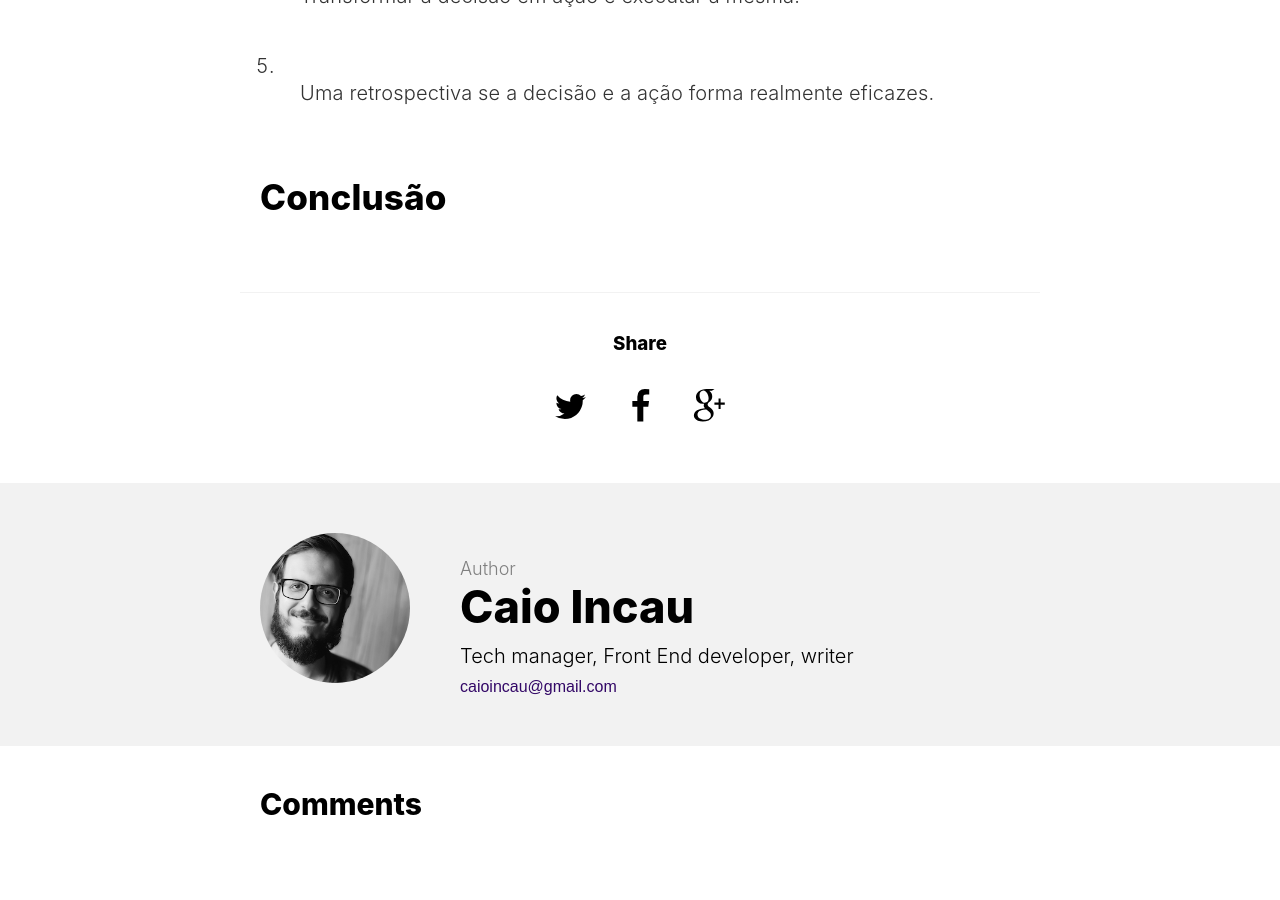
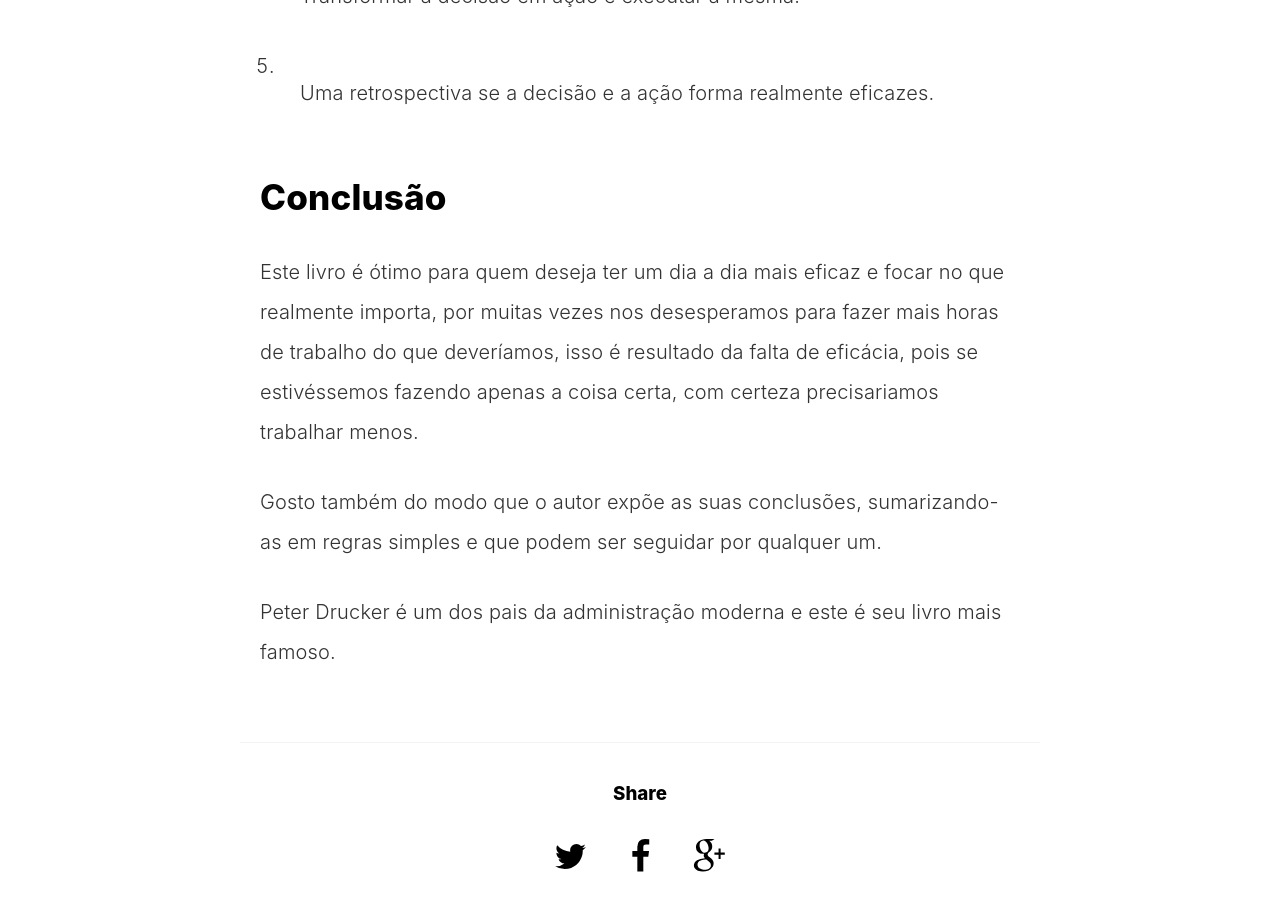
Before and after one commit to caioincau/caioincau.github.io, a Jekyll site: the page built from _posts/2019-03-30-gestor-eficaz---2.md, in a window 1280 px wide and 900 px high, scrolled down 5322 px. Built offline with Jekyll 4.4.1, drawn with Linux system fonts in a browser that asks for light colours; comment, search, counter and statistics services are not loaded; some of the changed text lies outside the part shown.

Commit message:
Concluidno parte 2 do gestor eficaz

```diff
--- a/_posts/2019-03-30-gestor-eficaz---2.md
+++ b/_posts/2019-03-30-gestor-eficaz---2.md
@@ -91,3 +91,9 @@ Temos como base cinco regras:
 5. Uma retrospectiva se a decisão e a ação forma realmente eficazes.
 
 ## Conclusão
+
+Este livro é ótimo para quem deseja ter um dia a dia mais eficaz e focar no que realmente importa, por muitas vezes nos desesperamos para fazer mais horas de trabalho do que deveríamos, isso é resultado da falta de eficácia, pois se estivéssemos fazendo apenas a coisa certa, com certeza precisariamos trabalhar menos.
+
+Gosto também do modo que o autor expõe as suas conclusões, sumarizando-as em regras simples e que podem ser seguidar por qualquer um.
+
+Peter Drucker é um dos pais da administração moderna e este é seu livro mais famoso.
```
Also changed, not shown: other parts of _posts/2019-03-30-gestor-eficaz---2.md (+3 -3 lines).
